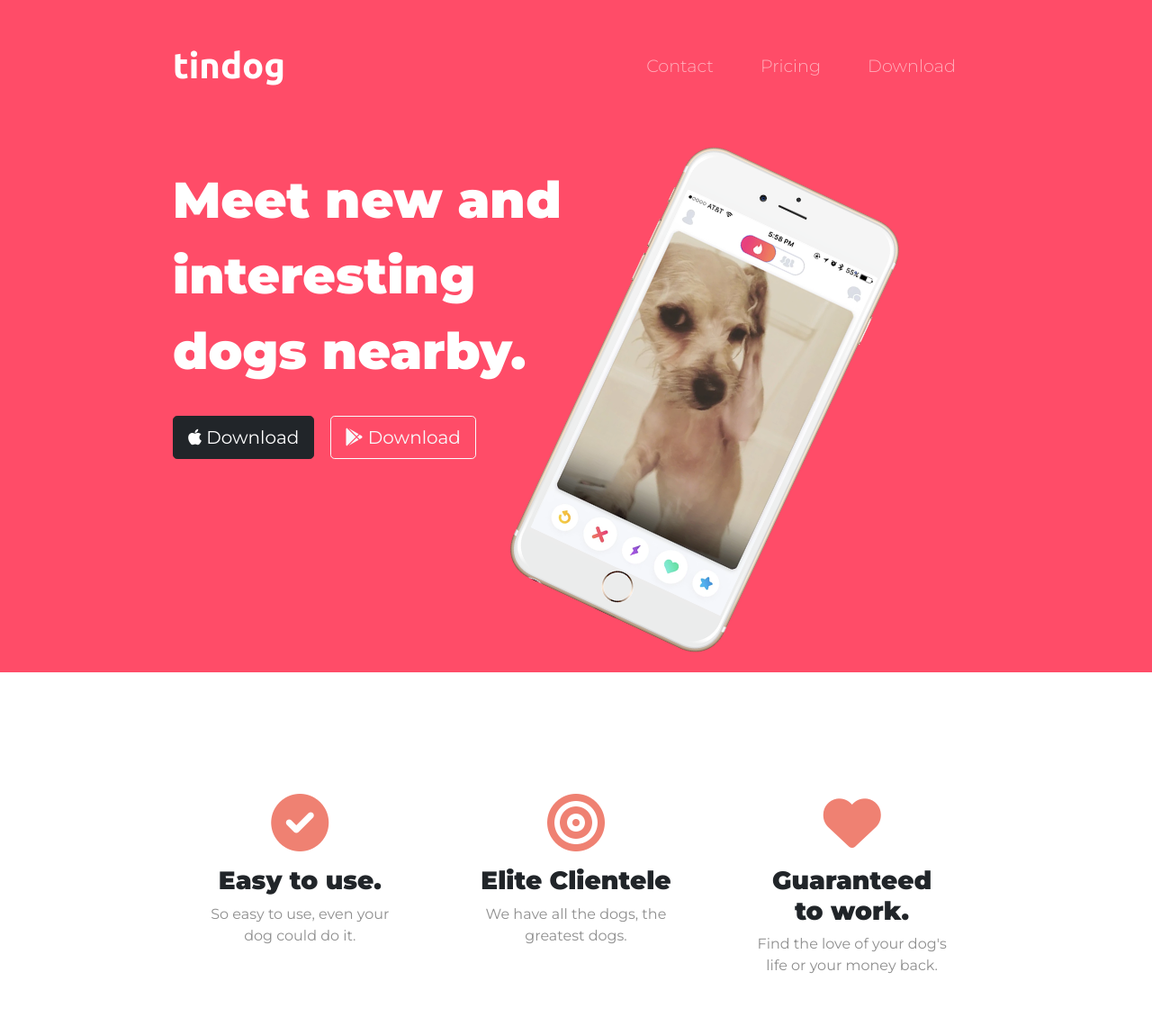
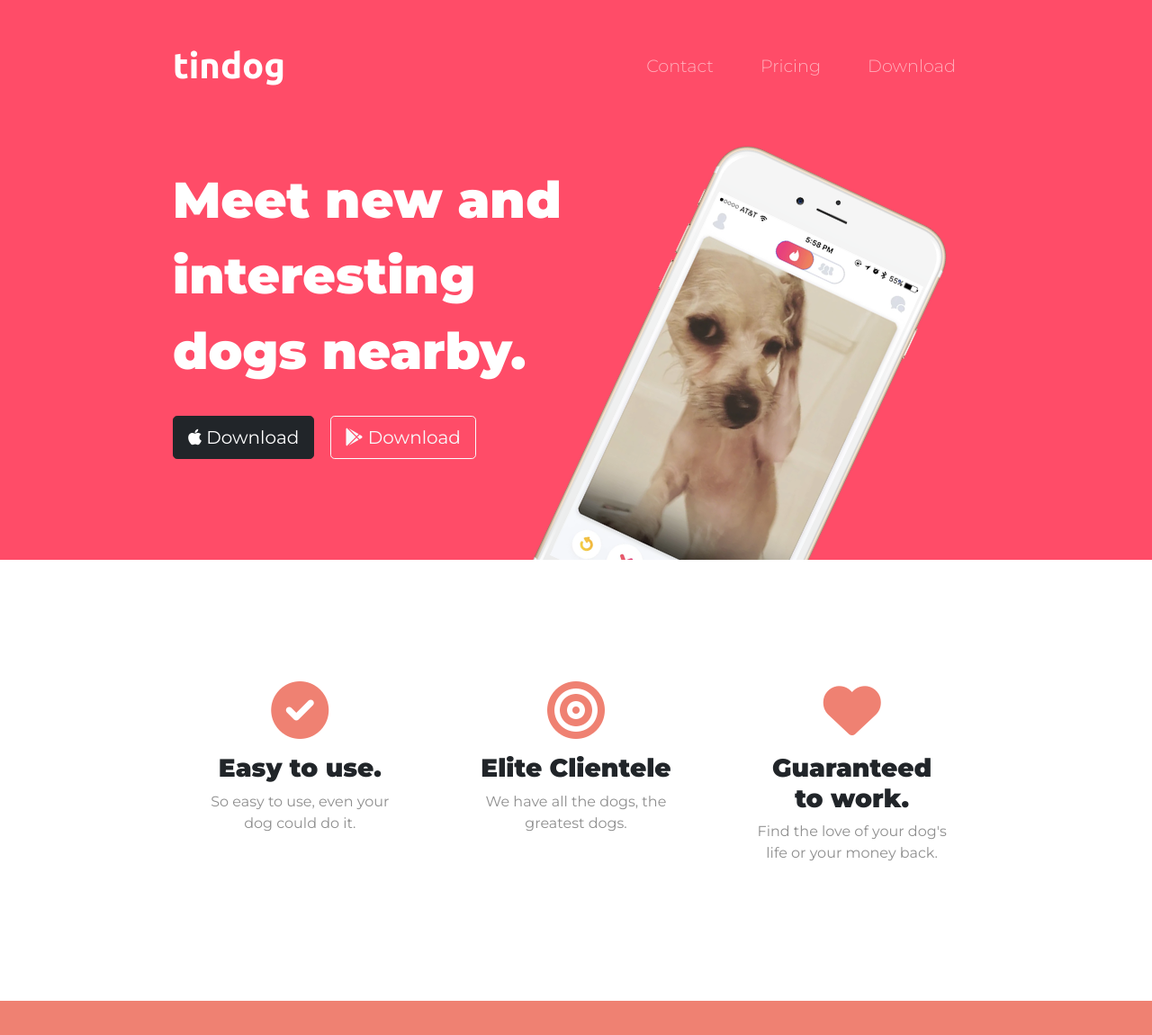
Before and after one commit to sadid369/Web-Development, a plain HTML site: page TinDog Start Here/index.html in a window 1280 px wide. Shown: the top 1150 px of the page at 90% size. Drawn offline with nearby package versions, Linux system fonts and the light colour scheme.

Commit message:
@12/07/2022

```diff
--- a/TinDog Start Here/css/styles.css
+++ b/TinDog Start Here/css/styles.css
@@ -24,7 +24,7 @@ p {
   color: #8f8f8f;
 }
 .container-fluid {
-  padding: 3% 15%;
+  padding: 3% 15% 7%;
 }
 
 /* Navigation Bar */
@@ -53,14 +53,19 @@ p {
 
 /* Title Image */
 .title-image {
-  width: 60%;
+  width: 22%;
+
   transform: rotate(25deg);
+  position: absolute;
+  right: 25%;
 }
 
 /* Features Section */
 
 #features {
   padding: 7% 15%;
+  background-color: #fff;
+  position: relative;
 }
 
 .feature-box {
```
